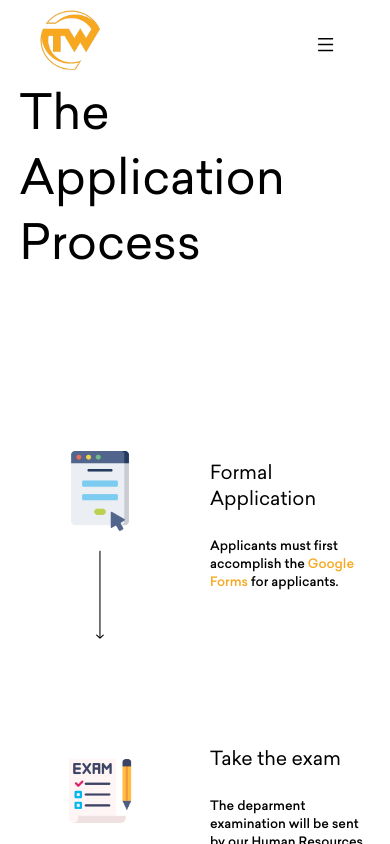
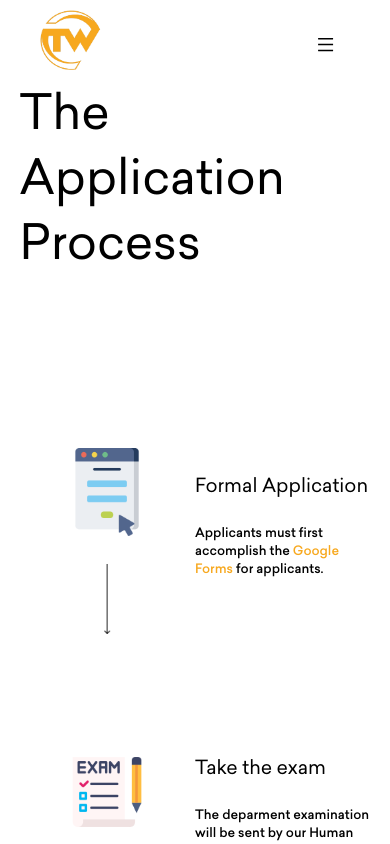
Before and after one commit to TomasinoWeb/tomasinoWebR101, a React (Create React App) app: page /r101 in a window 390 px wide. Shown: the top 844 px of the page. Built offline with nearby package versions, Linux system fonts and the light colour scheme.

Commit message:
deaprtments fix

```diff
--- a/src/pages/R101/r101.css
+++ b/src/pages/R101/r101.css
@@ -31,7 +31,6 @@
     flex-direction: column;
     width: 25%;
     height: 300px;
-    gap: 30px;
 }
 
 .r101-card-icon-row {
@@ -52,7 +51,7 @@
 }
 
 .r101-card-content-container {
-    height: 100%;
+    min-height: 100%;
     width: 100%;
     display: flex;
     flex-direction: column;
@@ -101,7 +100,7 @@
 
     .r101-arrow {
         transform: rotate(90deg);
-        max-width: 55%;
+        max-width: 40%;
     }
 }
 
```
Also changed, not shown: src/assets/result.png.
